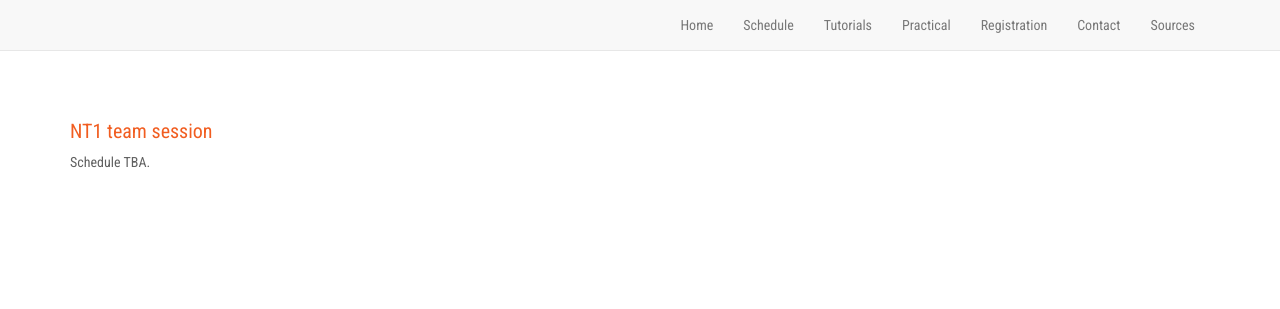
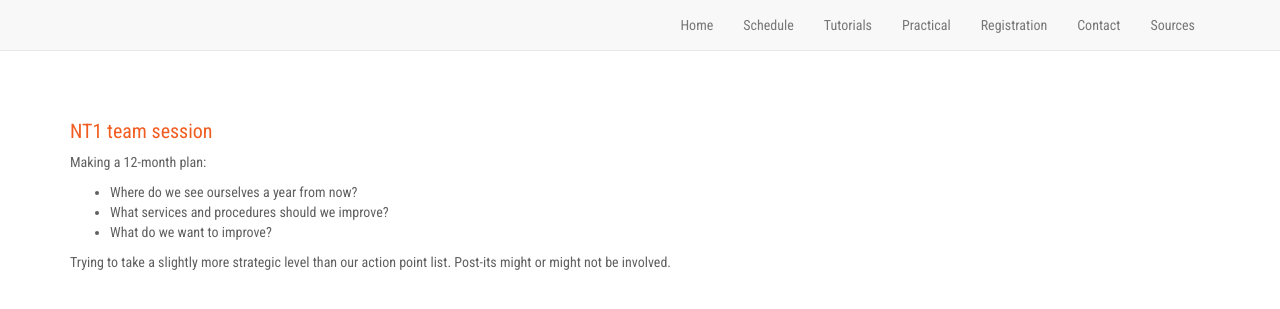
Before and after one commit to neicnordic/ahm17.neic.nordforsk.org, a Jekyll site: the page built from nt1.md, in a window 1280 px wide. Shown: the top 309 px of the page. Built offline with Jekyll 4.4.1, drawn with Linux system fonts in a browser that asks for light colours; nearby versions of some CDN libraries; our own code applies the rules of GitHub Pages for plain Markdown files.

Commit message:
Update nt1.md

```diff
--- a/nt1.md
+++ b/nt1.md
@@ -5,4 +5,9 @@ include: default
 
 ### NT1 team session
 
-Schedule TBA.
+Making a 12-month plan:
+* Where do we see ourselves a year from now?
+* What services and procedures should we improve?
+* What do we want to improve?
+
+Trying to take a slightly more strategic level than our action point list. Post-its might or might not be involved.
```
